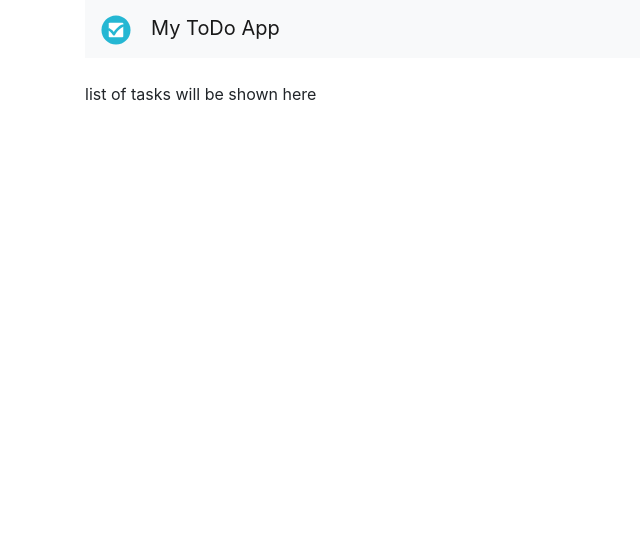
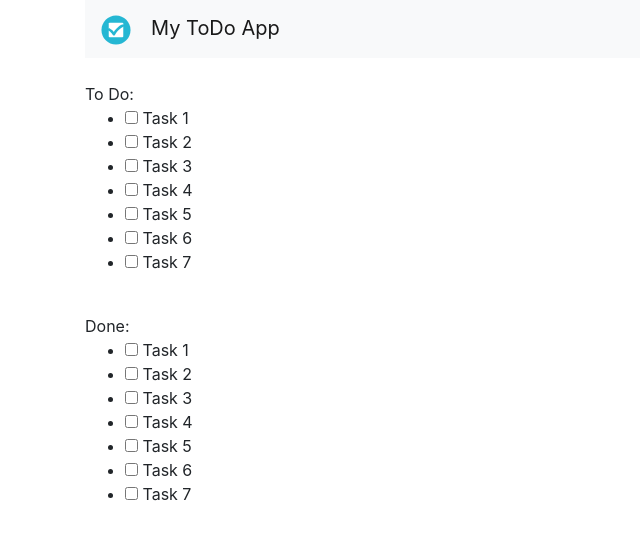
Before and after one commit to jess12345/todoapp, a React (Create React App) app in the folder todo_frontend/: page /tasks in a window 1280 px wide. Shown: the top 538 px of the page, without its empty margins (0-640 px from the left). Built offline with nearby package versions, Linux system fonts and the light colour scheme.

Commit message:
added ability to display and click a list of tasks

```diff
--- /dev/null
+++ b/todo_frontend/src/components/taskList.tsx
@@ -0,0 +1,31 @@
+import React from 'react'
+import { Task } from '../models/task'
+
+const AppTaskList = ({ taskList } : {taskList : Task[]}) => {
+  return (
+    <ul>
+      {
+        taskList.map( t => (
+          <AppTask task={t} />
+        ))
+      }
+    </ul>
+  )
+}
+
+const clickTask = (event: React.MouseEvent<HTMLInputElement, MouseEvent>) => {
+  if(event.target instanceof Element){
+    const task_clicked = (event.target as Element).id
+    console.log(`clicked task with event: ${task_clicked}`)
+  }
+}
+
+const AppTask = ({ task } : {task : Task}) => {
+  return (
+    <li>
+      <input key={task.id} id={'button_'+task.id} onClick={clickTask} type="checkbox" value={task.task} /> {task.task}
+    </li>
+  )
+}
+
+export default AppTaskList
--- /dev/null
+++ b/todo_frontend/src/models/task.ts
@@ -0,0 +1,9 @@
+export class Task {
+  id: number
+  task: string
+
+  constructor(id: number, task: string){
+    this.id = id
+    this.task = task
+  }
+}
--- a/todo_frontend/src/pages/task.tsx
+++ b/todo_frontend/src/pages/task.tsx
@@ -1,9 +1,35 @@
 import React from 'react'
+import { Task } from '../models/task'
+import AppTaskList from '../components/taskList'
+
+const todoTasks = [
+  new Task(1, "Task 1"),
+  new Task(2, "Task 2"),
+  new Task(3, "Task 3"),
+  new Task(4, "Task 4"),
+  new Task(5, "Task 5"),
+  new Task(6, "Task 6"),
+  new Task(7, "Task 7"),
+]
+
+const doneTasks = [
+  new Task(1, "Task 1"),
+  new Task(2, "Task 2"),
+  new Task(3, "Task 3"),
+  new Task(4, "Task 4"),
+  new Task(5, "Task 5"),
+  new Task(6, "Task 6"),
+  new Task(7, "Task 7"),
+]
 
 const TaskPage = () => {
   return (
     <div>
-      list of tasks will be shown here
+      To Do:
+      <AppTaskList taskList={todoTasks} />
+      <br/>
+      Done:
+      <AppTaskList taskList={doneTasks} />
     </div>
   )
 }
```
